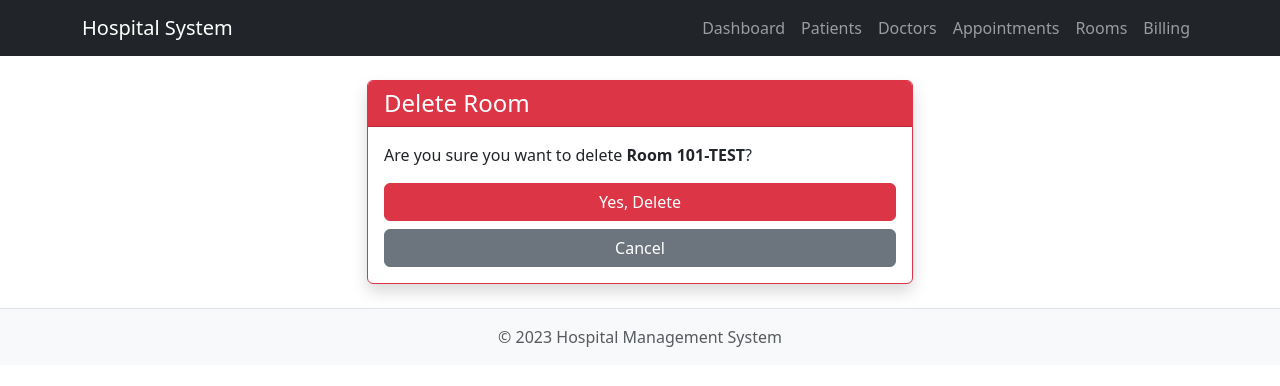
After one commit to yassinalamelden/Hospital-Managment-System, a Django app: page /operations/rooms/1/delete/ in a window 1280 px wide. The commit adds this page. Shown: the top 386 px of the page. Run offline with Django 5.2, Linux system fonts and the light colour scheme; data comes from the database, SQL or seed files in the repository; both versions use the stored data as it was after the commit.

Commit message:
Add room management functionality with list, create, update, and delete views, including occupancy checks.

```diff
--- a/operations/urls.py
+++ b/operations/urls.py
@@ -1,5 +1,5 @@
 from django.urls import path
-from .views import AppointmentListView, AppointmentCreateView, RoomListView, RoomCreateView, RoomUpdateView
+from .views import AppointmentListView, AppointmentCreateView, RoomListView, RoomCreateView, RoomUpdateView, RoomDeleteView
 
 urlpatterns = [
     path('appointments/', AppointmentListView.as_view(), name='appointment-list'),
@@ -7,4 +7,5 @@ urlpatterns = [
     path('rooms/', RoomListView.as_view(), name='room-list'),
     path('rooms/add/', RoomCreateView.as_view(), name='room-create'),
     path('rooms/<int:pk>/edit/', RoomUpdateView.as_view(), name='room-update'),
+    path('rooms/<int:pk>/delete/', RoomDeleteView.as_view(), name='room-delete'),
 ]
--- a/operations/views/__init__.py
+++ b/operations/views/__init__.py
@@ -1,2 +1,2 @@
-from .room_views import RoomListView, RoomCreateView, RoomUpdateView
+from .room_views import RoomListView, RoomCreateView, RoomUpdateView, RoomDeleteView
 from .appointment_views import AppointmentCreateView, AppointmentListView
--- a/operations/views/room_views.py
+++ b/operations/views/room_views.py
@@ -1,4 +1,6 @@
-from django.views.generic import ListView, CreateView, UpdateView
+from django.shortcuts import redirect
+from django.contrib import messages
+from django.views.generic import ListView, CreateView, UpdateView, DeleteView
 from django.urls import reverse_lazy
 from operations.models import Room
 
@@ -18,3 +20,19 @@ class RoomUpdateView(UpdateView):
     template_name = 'operations/room_form.html'
     fields = ['room_number', 'room_type', 'price_per_night']
     success_url = reverse_lazy('room-list')
+
+class RoomDeleteView(DeleteView):
+    model = Room
+    template_name = 'operations/room_confirm_delete.html'
+    success_url = reverse_lazy("room-list")
+
+    def post(self, request, *args, **kwargs):
+        self.object = self.get_object()
+
+        # Prevent deleting occupied rooms
+        if self.object.current_patient is not None:
+            messages.error(request,"Cannot delete an occupied room. Vacate it first.")
+            return redirect(self.success_url)
+
+        messages.success(request, "Room deleted successfully.")
+        return super().post(request, *args, **kwargs)
--- /dev/null
+++ b/templates/operations/room_confirm_delete.html
@@ -0,0 +1,31 @@
+{% extends 'base.html' %}
+
+{% block content %}
+<div class="row justify-content-center">
+    <div class="col-md-6">
+        <div class="card shadow border-danger">
+            <div class="card-header bg-danger text-white">
+                <h4 class="mb-0">Delete Room</h4>
+            </div>
+            <div class="card-body">
+                <p>Are you sure you want to delete <strong>Room {{ object.room_number }}</strong>?</p>
+
+                {% if object.is_occupied %}
+                <div class="alert alert-warning">
+                    <i class="bi bi-exclamation-triangle"></i> Warning: This room is currently occupied by {{
+                    object.current_patient.name }}.
+                </div>
+                {% endif %}
+
+                <form method="post">
+                    {% csrf_token %}
+                    <div class="d-grid gap-2">
+                        <button type="submit" class="btn btn-danger">Yes, Delete</button>
+                        <a href="{% url 'room-list' %}" class="btn btn-secondary">Cancel</a>
+                    </div>
+                </form>
+            </div>
+        </div>
+    </div>
+</div>
+{% endblock %}
--- a/templates/operations/room_list.html
+++ b/templates/operations/room_list.html
@@ -25,7 +25,10 @@
                 {% else %}
                 <p class="card-text text-success"><strong>Available</strong></p>
                 {% endif %}
-                <a href="{% url 'room-update' room.pk %}" class="btn btn-outline-secondary btn-sm mt-2">Edit</a>
+                <div class="btn-group mt-2">
+                    <a href="{% url 'room-update' room.pk %}" class="btn btn-outline-secondary btn-sm">Edit</a>
+                    <a href="{% url 'room-delete' room.pk %}" class="btn btn-outline-danger btn-sm">Delete</a>
+                </div>
             </div>
         </div>
     </div>
```
Also changed, not shown: db.sqlite3.
